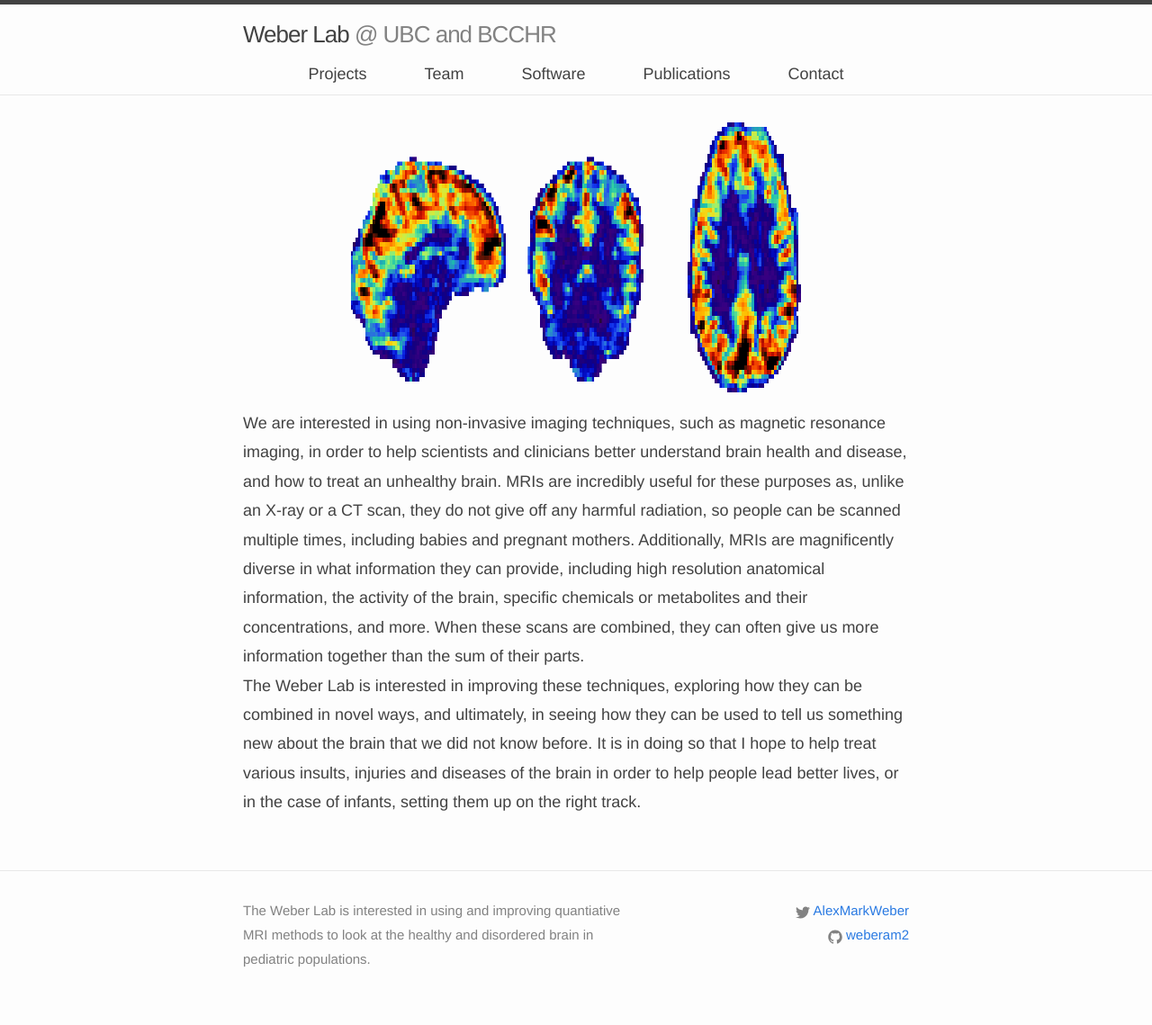
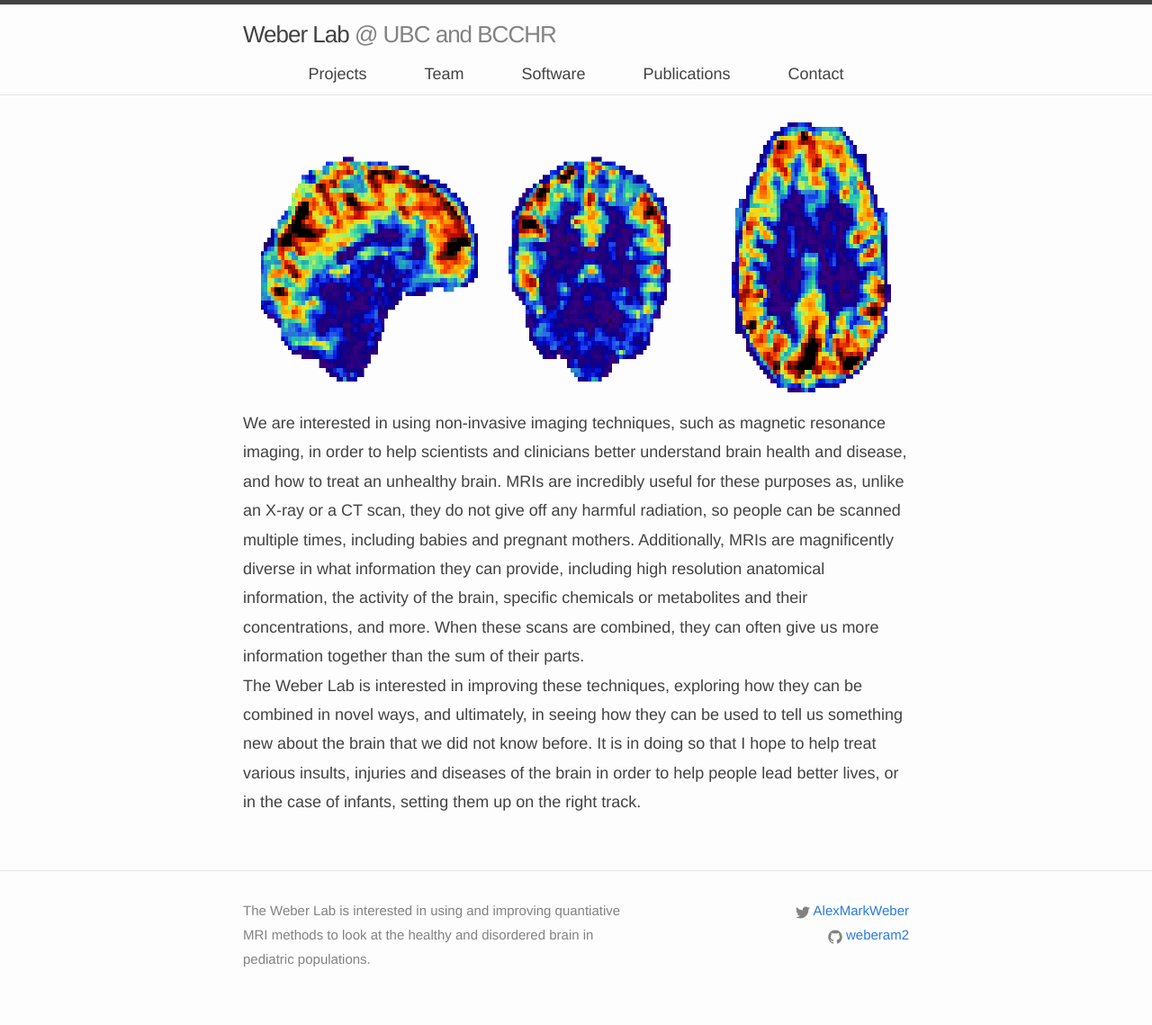
Before and after one commit to WeberLab/weberlab.github.io, a Jekyll site: the page built from index.html, in a window 1280 px wide. Shown: the whole page at 90% size. Built offline with Jekyll 4.4.1, drawn with Linux system fonts in a browser that asks for light colours; nearby versions of some CDN libraries.

Commit message:
Update index.html

```diff
--- a/index.html
+++ b/index.html
@@ -4,7 +4,7 @@
 
 <center>
 <div class="lab-photo">
-    <img src="{{ 'team/hurstbrain.png' | prepend: site.images_dir | prepend: site.baseurl}}" width="500" height="300" />
+    <img src="{{ 'team/hurstbrain.png' | prepend: site.images_dir | prepend: site.baseurl}}" width="700" height="300" />
 </div>
 </center>
 
```
